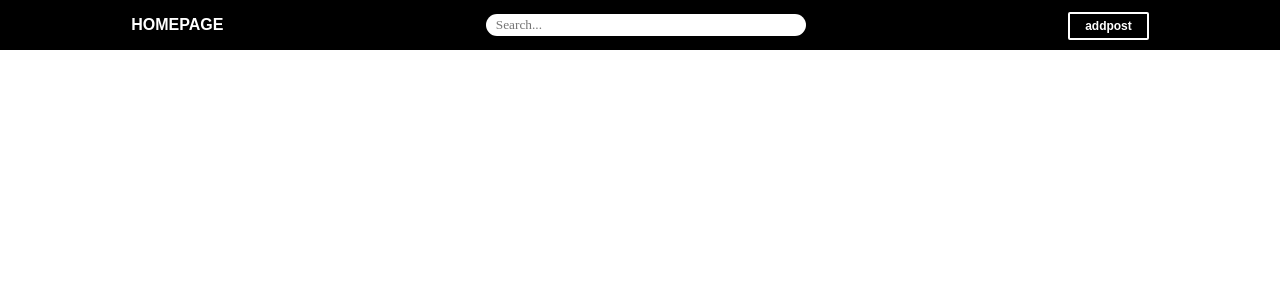
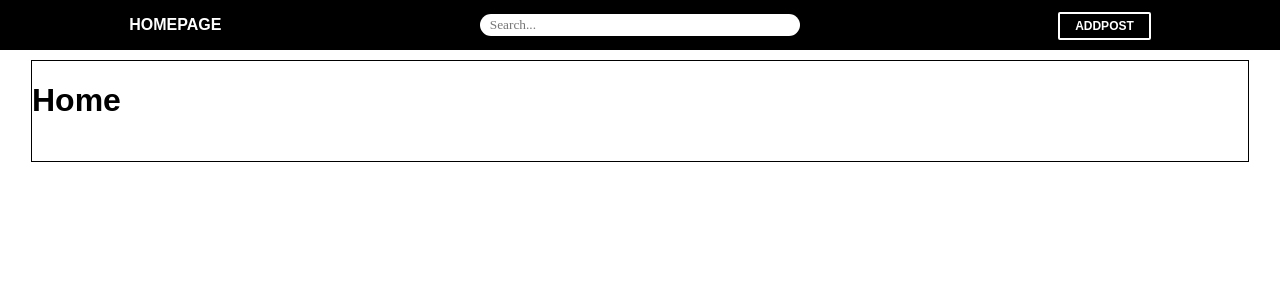
Before and after one commit to YauheniRusinchuk/anon, a React (Create React App) app: page / in a window 1280 px wide. Shown: the top 300 px of the page. Built offline with nearby package versions, Linux system fonts and the light colour scheme; a web font is replaced by a local one.

Commit message:
add main

```diff
--- a/src/App.js
+++ b/src/App.js
@@ -1,11 +1,13 @@
 import React, {Fragment } from 'react';
 import Header from './components/Header/index';
+import Main from './components/Main/index';
 
 
 const App = () => {
   return(
     <Fragment>
       <Header />
+      <Main />
     </Fragment>
   );
 }
--- a/src/components/Header/style/header.css
+++ b/src/components/Header/style/header.css
@@ -1,4 +1,7 @@
 .header {
+  position: fixed;
+  left: 0;
+  top: 0;
   width: 100%;
   height: 50px;
   background-color: black;
@@ -10,12 +13,20 @@
 .addpostbtn .btn{
   color: white;
   font-size: 12px;
+  font-weight: bold;
+  text-transform: uppercase;
   text-decoration: none;
   font-weight: bold;
   border: 2px solid white;
   border-radius: 2px;
   padding: 5px 15px;
+  transition-property: color, background-color;
+  transition-duration: 0.2s;
+}
 
+.addpostbtn .btn:hover {
+  color: black;
+  background-color: white;
 }
 
 .homepage .homepagebtn {
--- /dev/null
+++ b/src/components/Main/index.js
@@ -0,0 +1,19 @@
+import React from 'react';
+import './style/main.css';
+import {Route, Switch} from 'react-router-dom';
+
+
+
+
+export default () => {
+  return(
+    <div className='main'>
+
+
+    <Switch>
+      <Route exact path ='/' render={()=><h1> Home </h1>} />
+      <Route render={()=><p> Page not found </p>} />
+    </Switch>
+    </div>
+  );
+}
--- /dev/null
+++ b/src/components/Main/style/main.css
@@ -0,0 +1,6 @@
+.main {
+  width: 95%;
+  height: 100px;
+  margin: 60px auto;
+  border: 1px solid black;
+}
```
